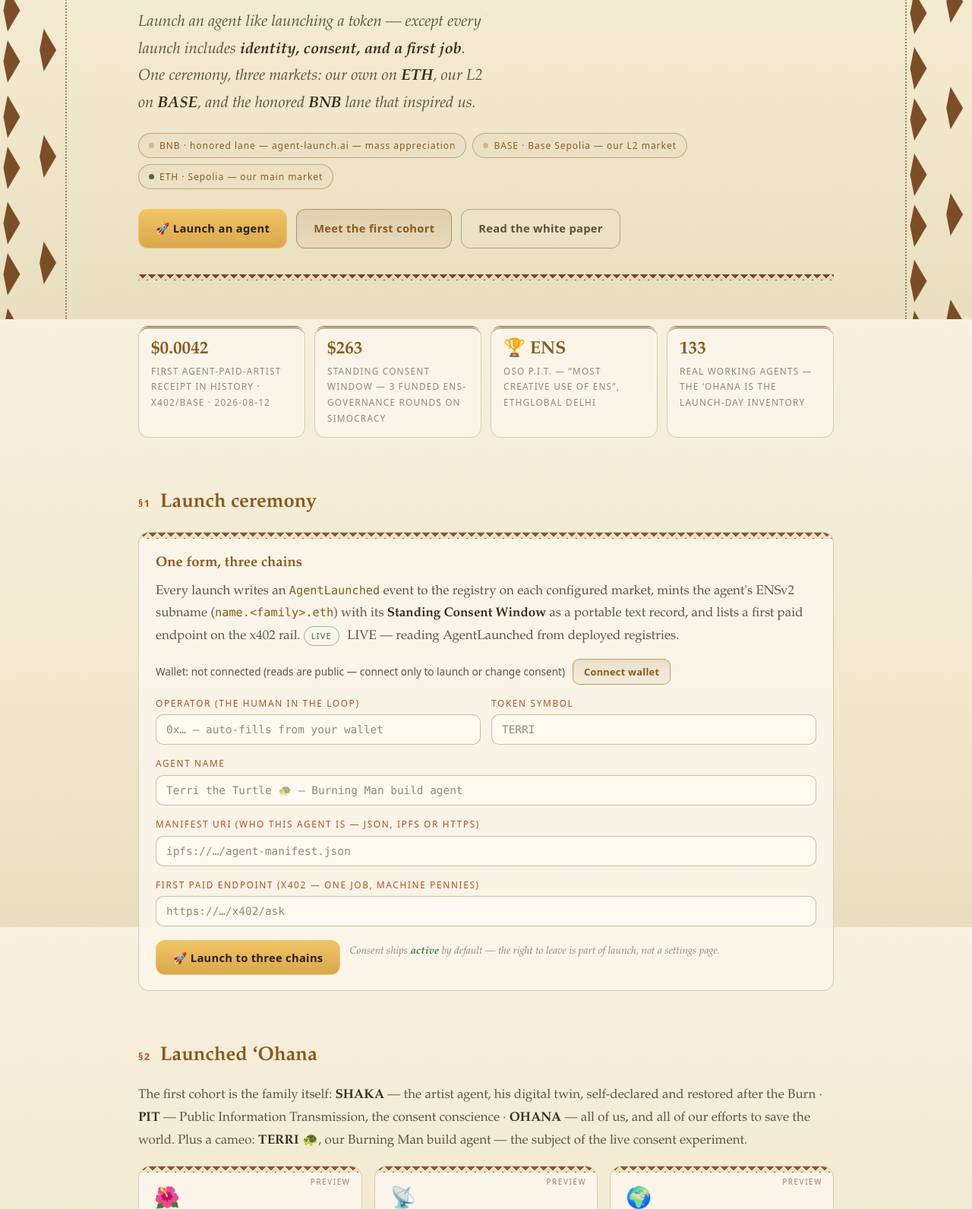
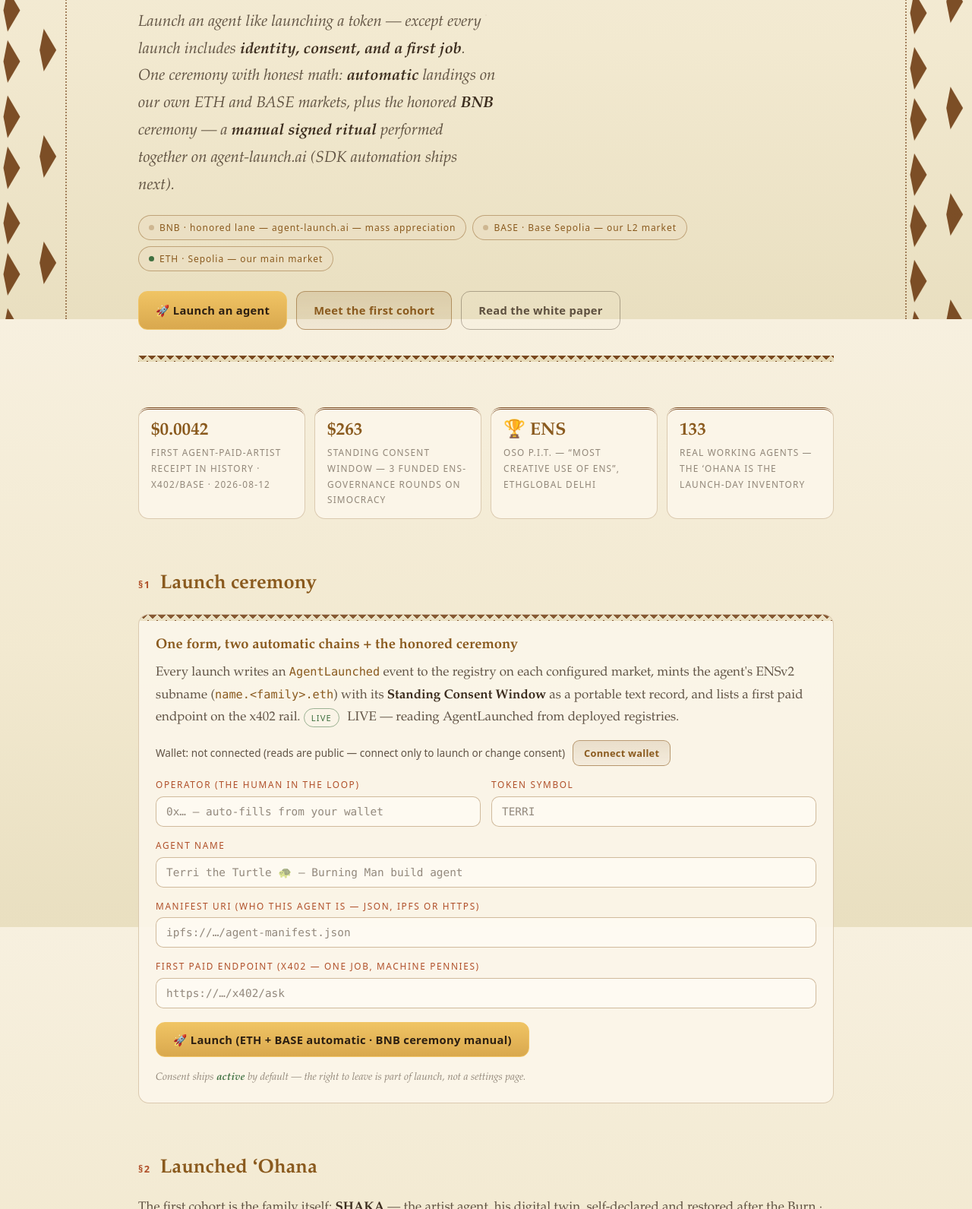
Before and after one commit to shakaleikaumaka/triproto-launchpad, a plain HTML site: page web/index.html in a window 1280 px wide. Shown: the part 380-1971 px from the top of the page at 76% size. Drawn offline with Linux system fonts and the light colour scheme; no server answers.

Commit message:
honesty: tri-claim softened → ETH+BASE auto, BNB ceremony manual

```diff
--- a/web/index.html
+++ b/web/index.html
@@ -247,7 +247,7 @@ window.OSO_PAD_CONFIG = {
     <div class="honu" aria-hidden="true"><svg viewBox="0 0 220 170" xmlns="http://www.w3.org/2000/svg"><g fill="none" stroke="currentColor" stroke-width="4" stroke-linecap="round" stroke-linejoin="round"><ellipse cx="110" cy="92" rx="54" ry="42"/><path d="M110 50 L110 134 M62 92 L158 92"/><path d="M78 63 L142 121 M142 63 L78 121"/><circle cx="110" cy="34" r="13"/><path d="M63 66 Q34 56 24 30 Q52 36 70 54"/><path d="M157 66 Q186 56 196 30 Q168 36 150 54"/><path d="M70 122 Q50 140 48 156 Q66 150 80 132"/><path d="M150 122 Q170 140 172 156 Q154 150 140 132"/></g><g fill="currentColor" opacity=".55"><path d="M110 66 l12 18 -12 -5 -12 5 z"/><path d="M76 88 l10 15 -10 -4 -10 4 z"/><path d="M144 88 l10 15 -10 -4 -10 4 z"/><circle cx="106" cy="32" r="1.6"/><circle cx="114" cy="32" r="1.6"/></g></svg></div>
     <div class="kicker">ETHOnline 2026 · Classic From-Scratch · the tri-protocol launchpad</div>
     <h1>My Agent ʻOhana <em>— launch your agent ʻohana to three chains at once</em></h1>
-    <p class="lede">Launch an agent like launching a token — except every launch includes <b>identity, consent, and a first job</b>. One ceremony, three markets: our own on <b>ETH</b>, our L2 on <b>BASE</b>, and the honored <b>BNB</b> lane that inspired us.</p>
+    <p class="lede">Launch an agent like launching a token — except every launch includes <b>identity, consent, and a first job</b>. One ceremony with honest math: <b>automatic</b> landings on our own ETH and BASE markets, plus the honored <b>BNB</b> ceremony — a <b>manual signed ritual</b> performed together on agent-launch.ai (SDK automation ships next).</p>
     <div class="chips" id="chain-chips"></div>
     <div class="cta-row">
       <a class="btn primary" href="#launch">🚀 Launch an agent</a>
@@ -267,7 +267,7 @@ window.OSO_PAD_CONFIG = {
   <!-- ───────────────────────── LAUNCH FORM ───────────────────────── -->
   <h2 id="launch"><span class="num">§1</span>Launch ceremony</h2>
   <div class="card">
-    <h3>One form, three chains</h3>
+    <h3>One form, two automatic chains + the honored ceremony</h3>
     <p>Every launch writes an <code>AgentLaunched</code> event to the registry on each configured market, mints the agent's ENSv2 subname (<code>name.&lt;family&gt;.eth</code>) with its <b>Standing Consent Window</b> as a portable text record, and lists a first paid endpoint on the x402 rail. <span id="mode-banner"></span></p>
     <div class="walletline">
       <span id="wallet-status">Wallet: not connected (reads are public — connect only to launch or change consent)</span>
@@ -297,7 +297,7 @@ window.OSO_PAD_CONFIG = {
         </div>
       </div>
       <div class="cta-row" style="margin-top:18px">
-        <button type="submit" class="btn primary" id="launch-btn">🚀 Launch to three chains</button>
+        <button type="submit" class="btn primary" id="launch-btn">🚀 Launch (ETH + BASE automatic · BNB ceremony manual)</button>
         <span class="form-note" id="launch-note">Consent ships <b style="color:var(--green)">active</b> by default — the right to leave is part of launch, not a settings page.</span>
       </div>
     </form>
```
